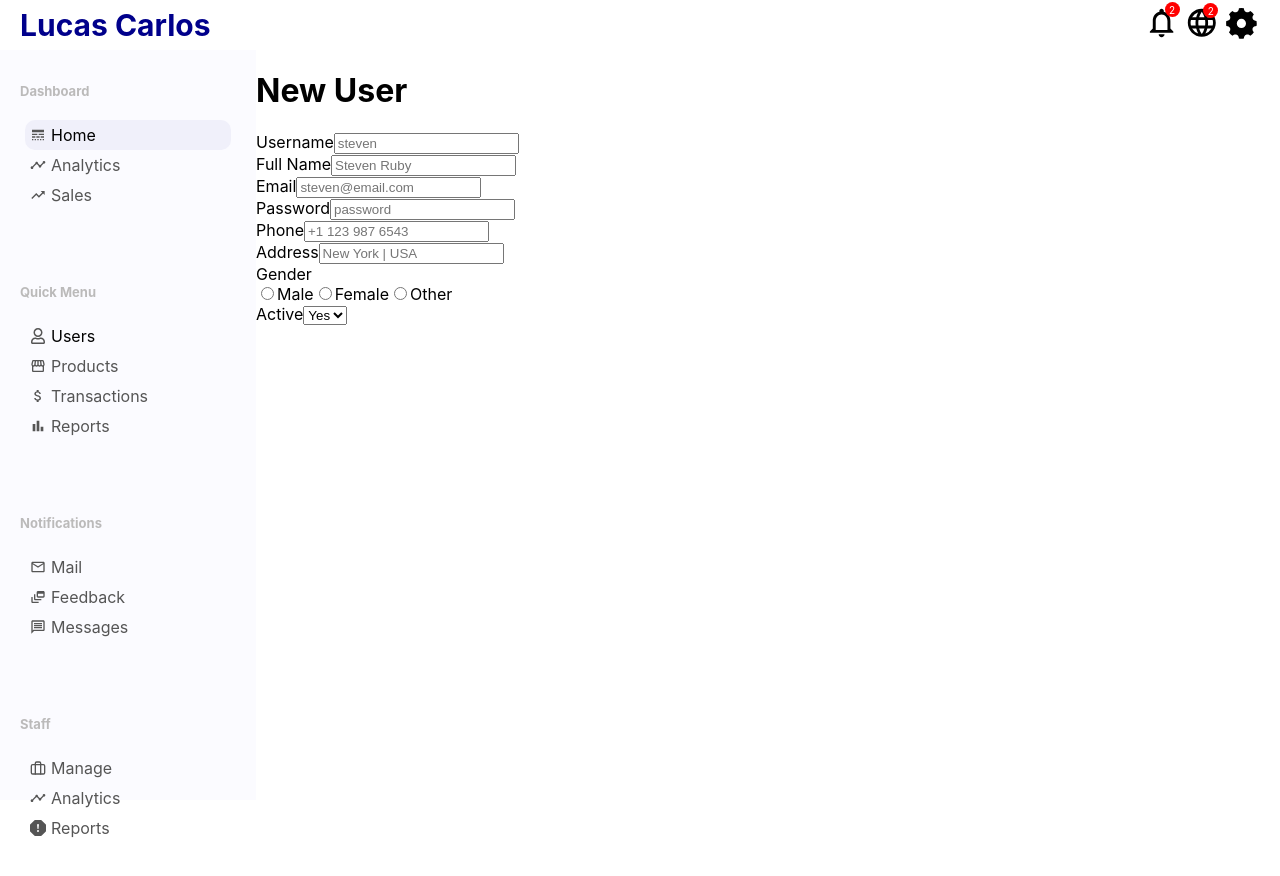
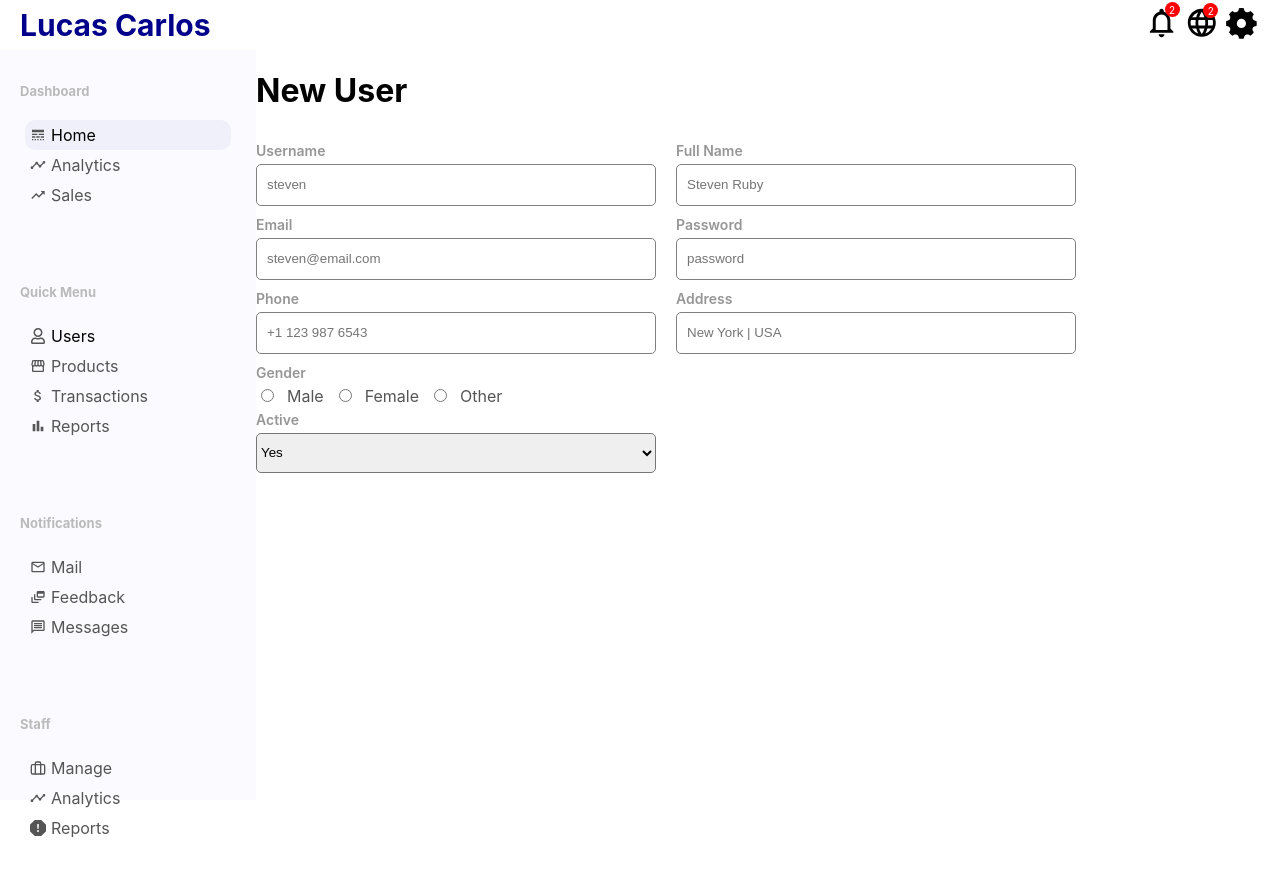
Before and after one commit to lucas9121/dashboard, a React (Create React App) app: page /user/new in a window 1280 px wide. Shown: the top 876 px of the page. Built offline with nearby package versions, Linux system fonts and the light colour scheme; the HTML template or start-up script is replaced by a standard one.

Commit message:
adding css styles

```diff
--- a/src/pages/NewUser/NewUser.css
+++ b/src/pages/NewUser/NewUser.css
@@ -1,3 +1,45 @@
 .newUser {
     flex: 4;
 }
+
+.newUserForm{
+    display: flex;
+    flex-wrap: wrap;
+    padding-top: 10px;
+    gap: 10px 20px;
+}
+
+.newUserItem {
+    width: 400px;
+    display: flex;
+    flex-direction: column;
+    gap: 5px;
+}
+
+.newUserItem > label {
+    font-size: 14px;
+    font-weight: 600;
+    color: rgb(151, 150, 150);
+}
+
+.newUserItem > input {
+    height: 20px;
+    padding: 10px;
+    border: 1px solid grey;
+    border-radius: 5px;
+}
+
+.newUserGender {
+    display: flex;
+    align-items: flex-start;
+    gap: 10px;
+}
+
+.newUserGender > label {
+    color: #555;
+}
+
+.newUserItem > select {
+    height: 40px;
+    border-radius: 5px;
+}
```
